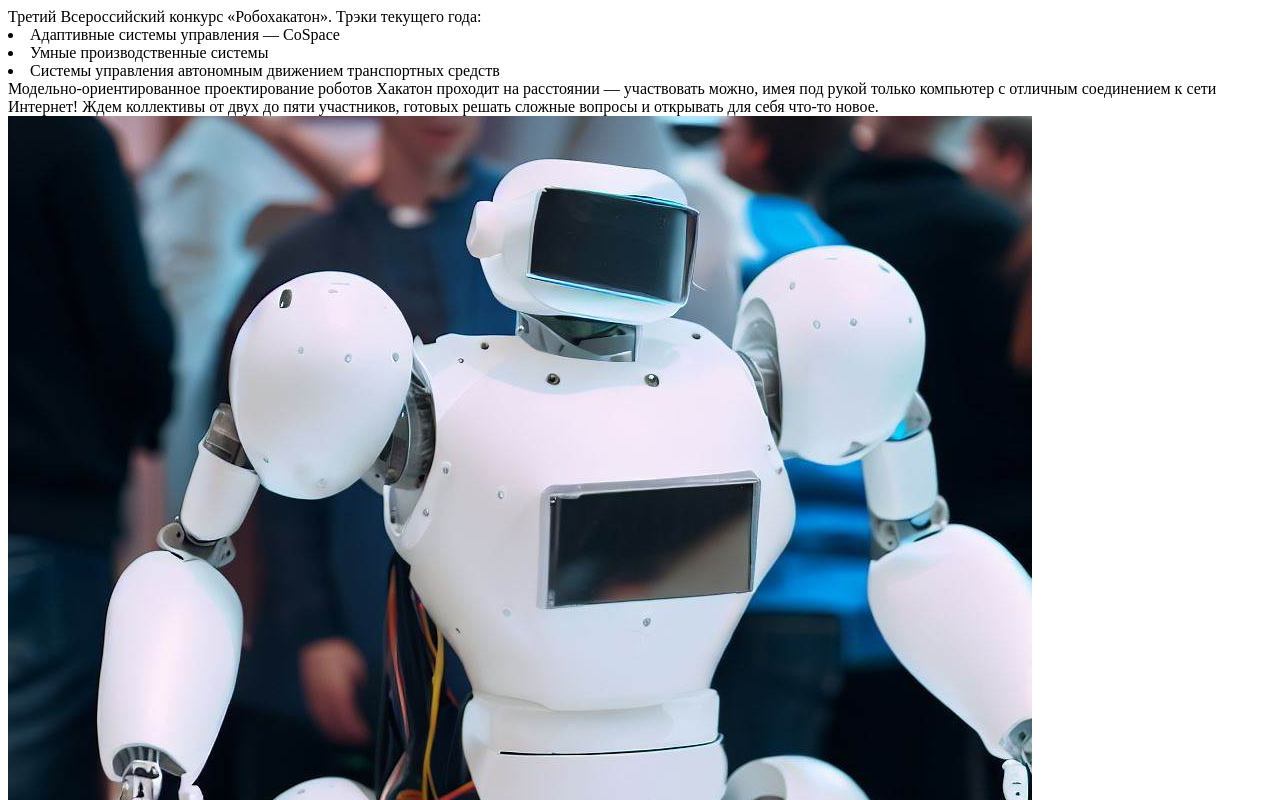
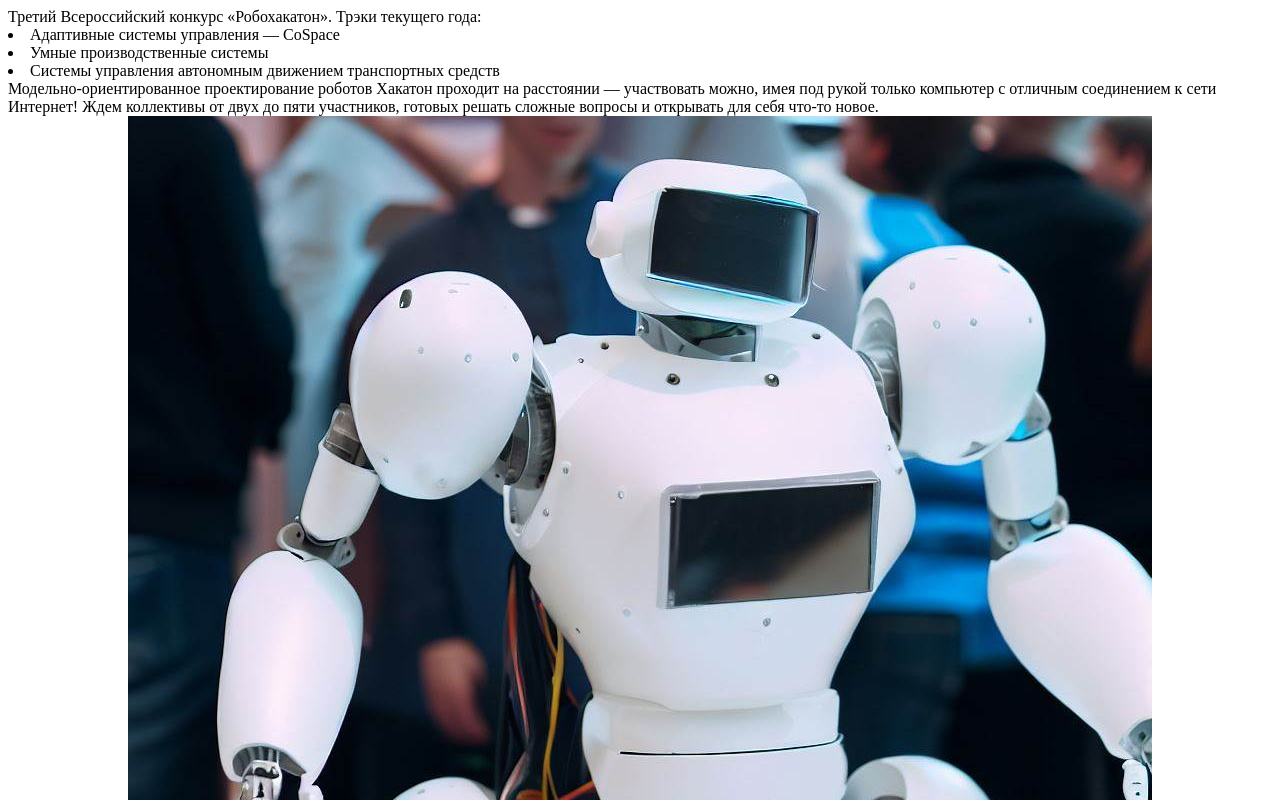
Before and after one commit to dumbbello/uchim, a plain HTML site: page robohack-3.html in a window 1280 px wide. Shown: the top 800 px of the page. Drawn offline with Linux system fonts and the light colour scheme.

Commit message:
Update robohack-3.html

```diff
--- a/robohack-3.html
+++ b/robohack-3.html
@@ -12,7 +12,7 @@
 
 Хакатон проходит на расстоянии — участвовать можно, имея под рукой только компьютер с отличным соединением к сети Интернет!
   Ждем коллективы от двух до пяти участников, готовых решать сложные вопросы и открывать для себя что-то новое.
-
-   <img src="robohack.jpg" alt="Robohackaton-3">
+ <br>
+   <center><img src="robohack.jpg" alt="Robohackaton-3"> </center>
 </body>
 </html>
```
